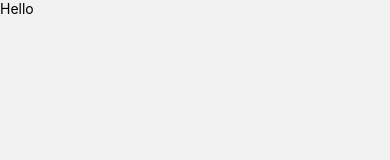
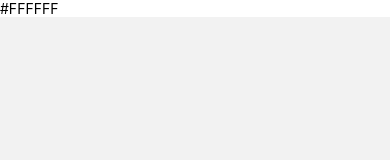
Before and after one commit to chinguyen98/LearningRN, a React Native app: screen /Home in a window 390 px wide. Shown: the top 160 px of the page. Built offline with nearby package versions, Linux system fonts and the light colour scheme.

Commit message:
usethemestore

```diff
--- a/package.json
+++ b/package.json
@@ -21,7 +21,8 @@
     "react-native-heroicons": "^3.2.0",
     "react-native-safe-area-context": "^4.4.1",
     "react-native-screens": "^3.18.2",
-    "react-native-svg": "^13.6.0"
+    "react-native-svg": "^13.6.0",
+    "zustand": "^4.1.4"
   },
   "devDependencies": {
     "@babel/core": "^7.12.9",
--- a/screens/HomeScreen/HomeScreen.tsx
+++ b/screens/HomeScreen/HomeScreen.tsx
@@ -1,10 +1,13 @@
 import React from 'react';
 import { SafeAreaView, Text } from 'react-native';
+import useThemeStore from '../../stores/theme.store';
 
 const HomeScreen = () => {
+  const backgroundColor = useThemeStore((state) => state.backgroundColor);
+
   return (
-    <SafeAreaView>
-      <Text>Hello</Text>
+    <SafeAreaView style={{ backgroundColor }}>
+      <Text>{backgroundColor}</Text>
     </SafeAreaView>
   );
 };
--- /dev/null
+++ b/screens/HomeScreen/homeScreen.styles.jsx
@@ -0,0 +1,9 @@
+const { StyleSheet } = require('react-native');
+
+const styles = StyleSheet.create({
+  wrapper: {
+    backgroundColor: '#FF0000',
+  },
+});
+
+export default styles;
--- /dev/null
+++ b/stores/theme.store.tsx
@@ -0,0 +1,14 @@
+import create from 'zustand';
+import { Appearance } from 'react-native';
+
+const colorScheme = Appearance.getColorScheme();
+const backgroundColor = colorScheme === 'dark' ? '#000000' : '#FFFFFF';
+const textColor = colorScheme === 'dark' ? '#FFFFFF' : '#000000';
+
+const useThemeStore = create(() => ({
+  colorScheme,
+  backgroundColor,
+  textColor,
+}));
+
+export default useThemeStore;
```
Also changed, not shown: 1 other file (tests, documents, lock files or other folders).
